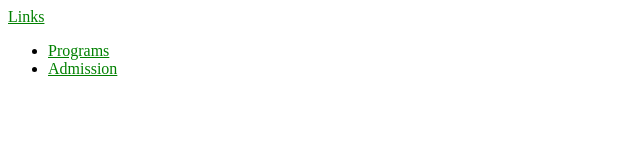
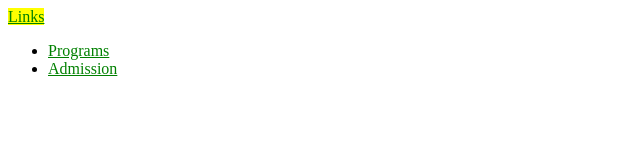
Before and after one commit to nigel-ong/week6-acit1620, a plain HTML site: page index.html in a window 1280 px wide. Shown: the full height of the page, 0-640 px from the left. Drawn offline with Linux system fonts and the light colour scheme.

Commit message:
turned BCIT link background yellow by adding [title]

```diff
--- a/stylesheets/stylesheets.css
+++ b/stylesheets/stylesheets.css
@@ -1,10 +1,17 @@
 a:visited {
-    color:pink;
+    color:red;
 }
 a {
     color: green;
 }
+a:hover {
+    color: pink;
+}
 
+/* <a title="BCIT homepage" href="https://bcit.ca">Links</a> */
+[title="BCIT homepage"] {
+    background-color: yellow;
+}
 
 
 
```
